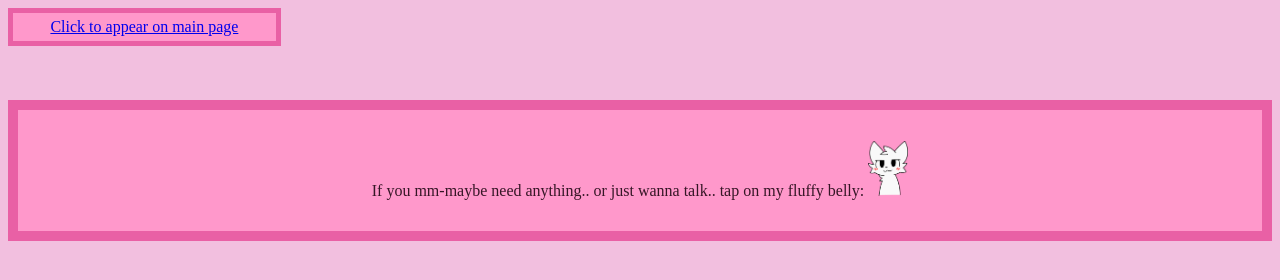
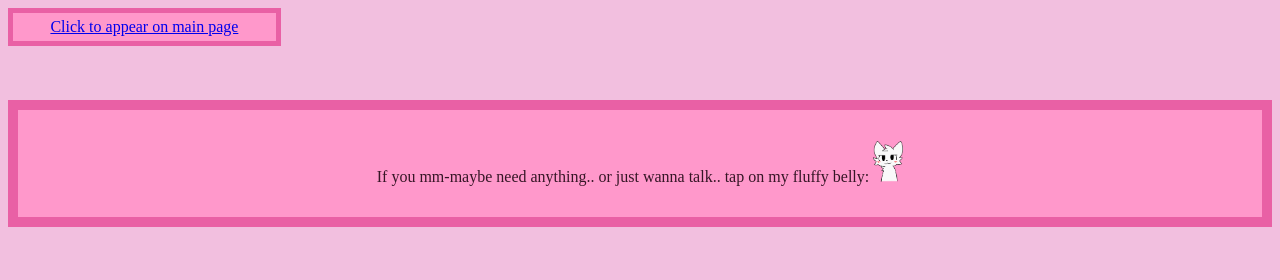
Before and after one commit to merdight-yiff/merdight-yiff.github.io, a plain HTML site: page kontakt.html in a window 1280 px wide. Drawn offline with Linux system fonts and the light colour scheme.

Commit message:
Refactor kontakt.html with minor adjustments
Updated image width and preserved HTML structure.

```diff
--- a/kontakt.html
+++ b/kontakt.html
@@ -17,7 +17,7 @@
 <main>
     <p>If you mm-maybe need anything.. or just wanna talk.. tap on my fluffy belly:
         <a href="https://discord.gg/eXEA2cwQ">
-            <img src="boykisser.png" alt="Boykisser" width="40">
+            <img src="boykisser.png" alt="Boykisser" width="30">
         </a>
     </p>
 
```
